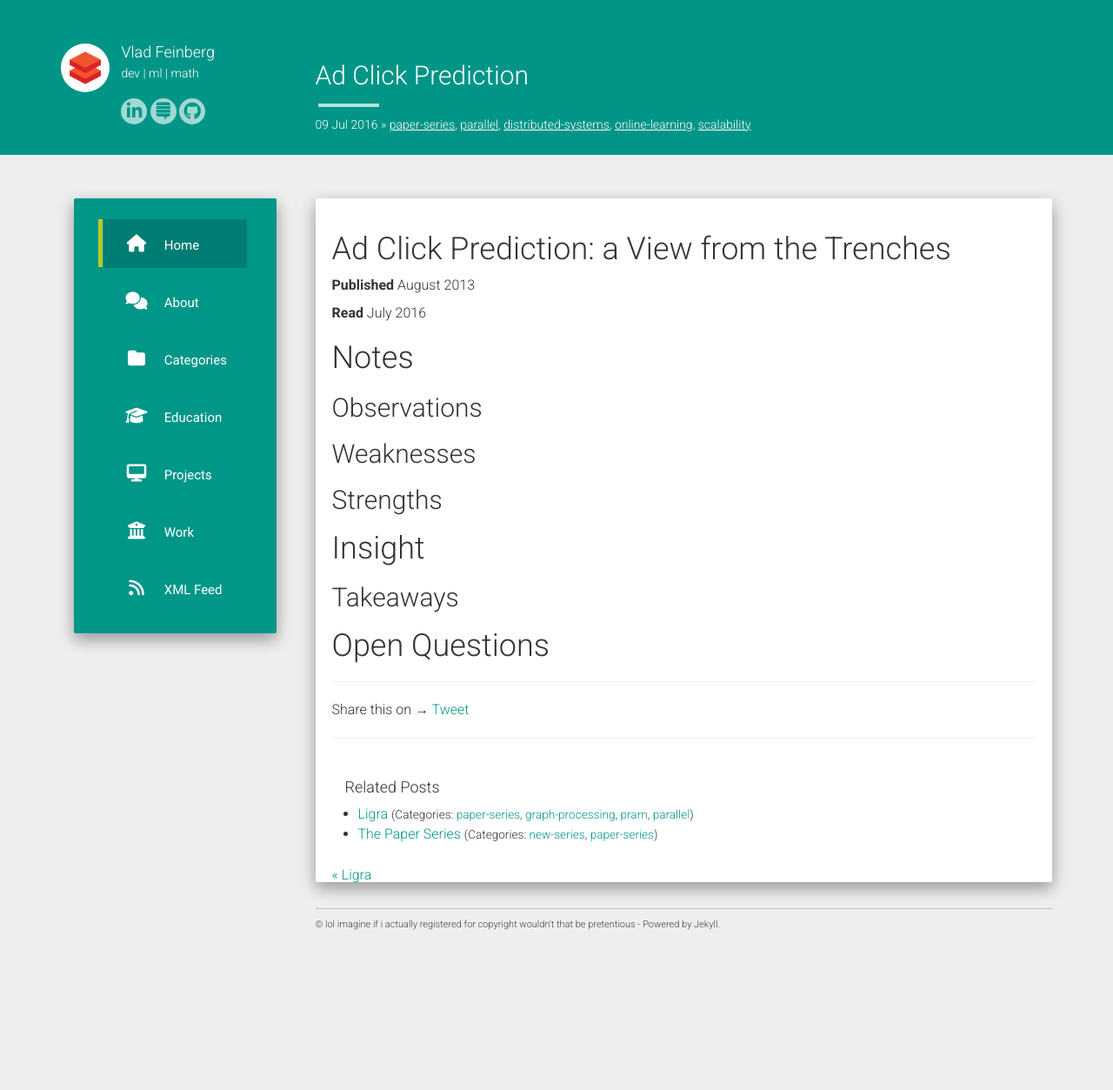
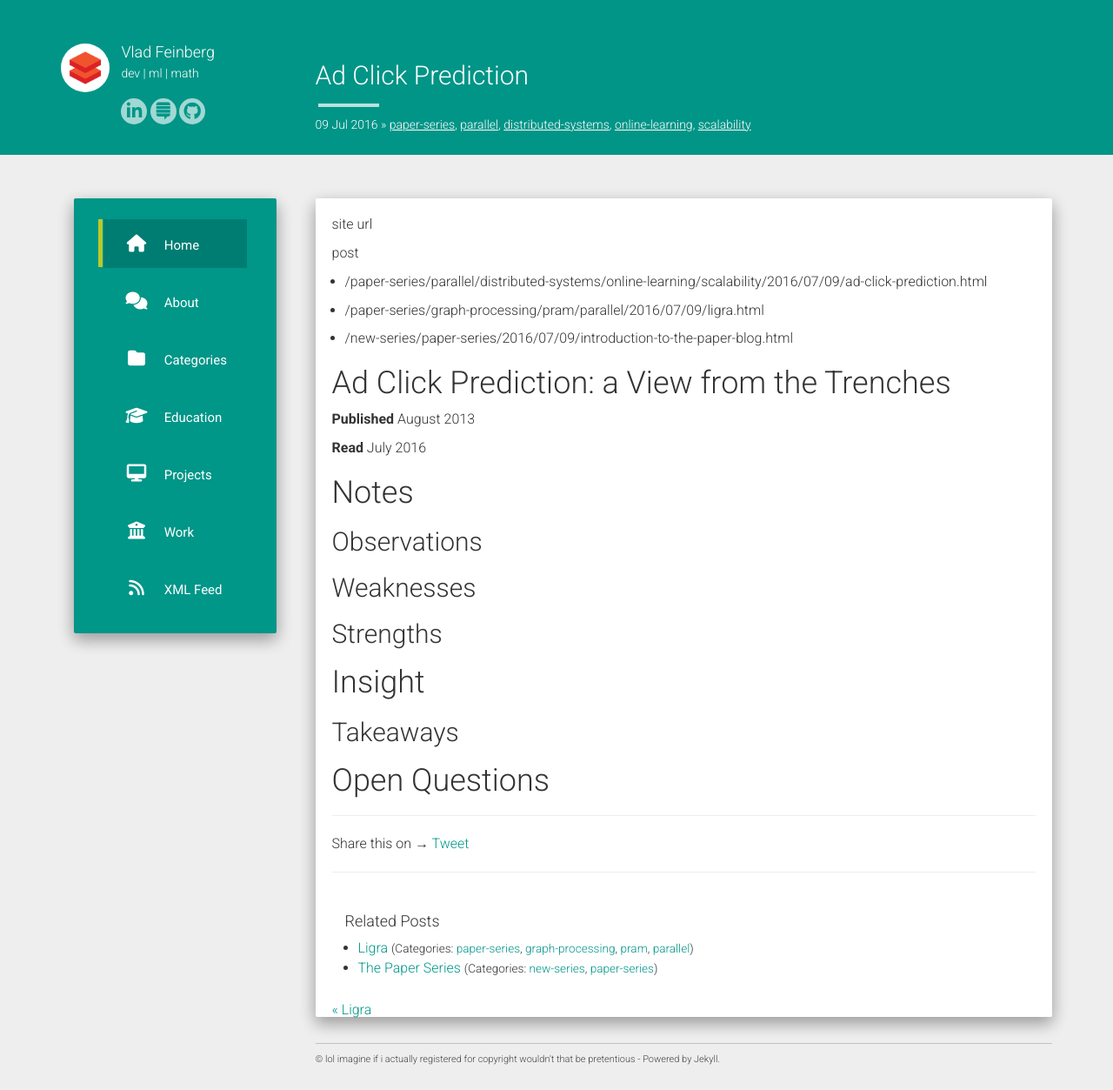
Before and after one commit to vlad17/vlad17.github.io, a Jekyll site: the page built from _posts/2016-07-17-ad-click-prediction.md, in a window 1280 px wide. Shown: the whole page at 87% size. Built offline with Jekyll 4.4.1, drawn with Linux system fonts in a browser that asks for light colours; nearby versions of some CDN libraries; comment, search, counter and statistics services are not loaded; before the commit the page ends 1098 px from its top, so only the background shows below that.

Commit message:
Temporary check to see what site.url is in production, also added exclude files

```diff
--- a/_config.yml
+++ b/_config.yml
@@ -3,6 +3,8 @@ description: My Personal Blog
 author: Vlad Feinberg
 about: dev | ml | math
 disqus_shortname: vladfeinberg
+
+exclude: [".rvmrc", ".rbenv-version", "README.md", "Rakefile", "LICENSE", "Gemfile", "Gemfile.lock"]
 
 urls:
     - text: Home
@@ -44,6 +46,7 @@ share:
   twitter_username: \#
   fb_appid: 000000000000
 
+production_url: "vlad17.github.io"
 
 enableTags: true
 tagarray: []
--- a/_posts/2016-07-17-ad-click-prediction.md
+++ b/_posts/2016-07-17-ad-click-prediction.md
@@ -4,6 +4,14 @@ title:  "Ad Click Prediction"
 date:   2016-07-09
 categories: paper-series parallel distributed-systems online-learning scalability
 ---
+
+site url {{site.url}}
+
+post {{% post_url %}}
+
+{% for post in site.posts %}
+* {{ post.url | prepend: site.baseurl | prepend: site.url }}
+{% endfor %}
 
 # Ad Click Prediction: a View from the Trenches
 
```
